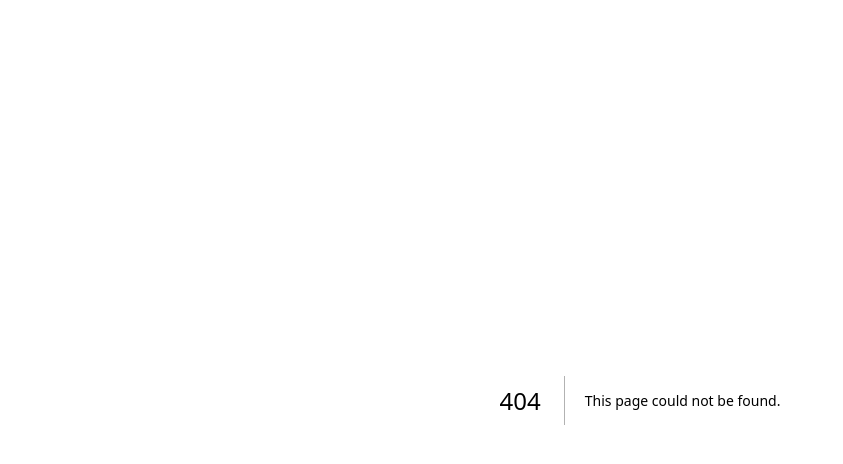
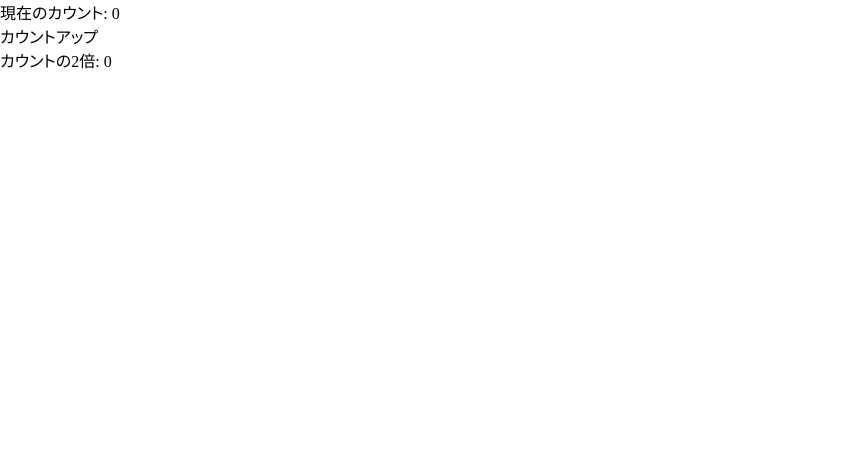
Before and after one commit to kobitoDevelopment/Next-js, a Next.js app: page /memo in a window 1280 px wide. Before the commit this address had no page. Shown: the top 464 px of the page, without its empty margins (0-843 px from the left). Built offline with nearby package versions, Linux system fonts and the light colour scheme.

Commit message:
Add files via upload

```diff
--- /dev/null
+++ b/src/app/components/memo/Memo.tsx
@@ -0,0 +1,23 @@
+"use client";
+
+import { useState, useMemo } from "react";
+
+export default function Memo() {
+  const [count, setCount] = useState(0);
+  // `useMemo` を使って、count の値が変わったときだけ再計算し、そのタイミングでDOM更新を行う
+  const double = useMemo(() => count * 2, [count]);
+
+  const incrementForComputed = () => {
+    setCount(count + 1);
+  };
+
+  return (
+    <div>
+      <p>現在のカウント: {count}</p>
+      <button type="button" onClick={incrementForComputed}>
+        カウントアップ
+      </button>
+      <p>カウントの2倍: {double}</p>
+    </div>
+  );
+}
--- a/src/app/components/ng-ok/memo/Memo.tsx
+++ b/src/app/components/ng-ok/memo/Memo.tsx
@@ -1,7 +1,7 @@
 "use client";
 import { useState, useMemo } from "react";
 
-export default function FilteredList() {
+export default function Memo() {
   const [query, setQuery] = useState("");
 
   /* `items` を useMemo を使って定義することで、
--- /dev/null
+++ b/src/app/memo/page.tsx
@@ -0,0 +1,10 @@
+import LayoutTest2 from "@/app/components/layouts/LayoutTest2";
+import Memo from "@/app/components/memo/Memo";
+
+export default function TestPage() {
+  return (
+    <LayoutTest2>
+      <Memo />
+    </LayoutTest2>
+  );
+}
```
